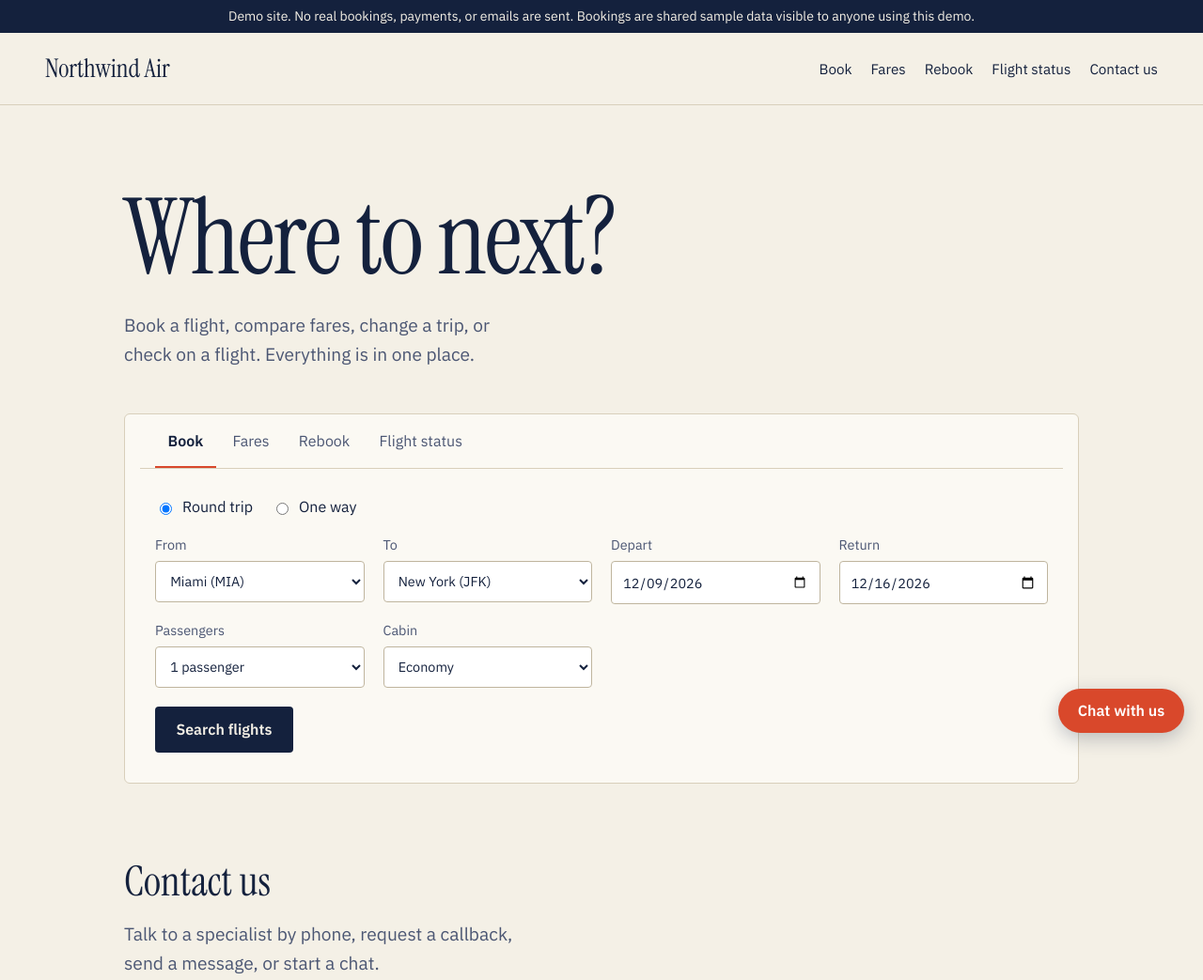
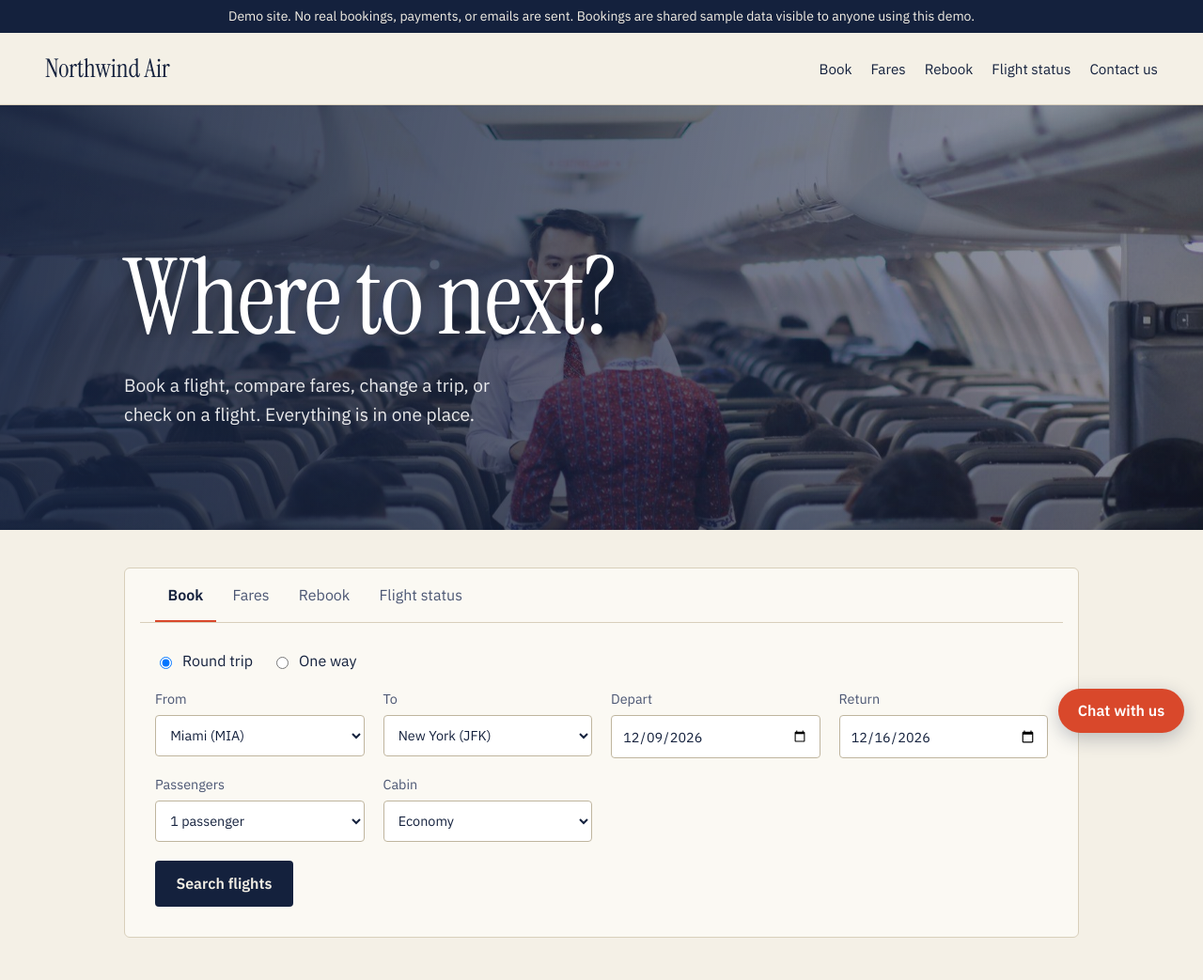
Before and after one commit to massimodifiore/northwind-air-demo, a plain HTML site: page index.html in a window 1280 px wide. Shown: the top 1043 px of the page at 94% size. Drawn offline with Linux system fonts and the light colour scheme.

Commit message:
Home page hero: full-bleed photo crossfade (airplane, cabin, check-in desk)
Co-authored-by: Cursor <cursoragent@cursor.com>

```diff
--- a/index.html
+++ b/index.html
@@ -27,7 +27,12 @@
   </header>
 
   <main id="main">
-    <section class="hero" id="top">
+    <section class="hero hero--photo" id="top">
+      <div class="hero-slides" aria-hidden="true">
+        <span class="slide-airplane"></span>
+        <span class="slide-cabin"></span>
+        <span class="slide-desk"></span>
+      </div>
       <h1>Where to next?</h1>
       <p class="lede">Book a flight, compare fares, change a trip, or check on a flight. Everything is in one place.</p>
     </section>
--- a/styles.css
+++ b/styles.css
@@ -79,6 +79,48 @@ main {
 /* Hero */
 .hero { padding: clamp(2.5rem, 7vw, 5rem) 0 2.25rem; }
 .lede { font-size: 1.2rem; color: var(--ink-2); max-width: 36ch; margin-top: 1rem; }
+
+/* Full-bleed photo hero (home page); text stays aligned with the main column */
+body { overflow-x: clip; }
+.hero--photo {
+  position: relative;
+  isolation: isolate;
+  margin: 0 calc(50% - 50vw) 2.5rem;
+  padding: clamp(4.5rem, 13vw, 9rem) calc(max(0px, 50vw - 540px) + clamp(1rem, 4vw, 2rem)) clamp(3.5rem, 9vw, 6rem);
+  color: #fff;
+  background: var(--ink);
+}
+.hero--photo::before {
+  content: "";
+  position: absolute; inset: 0; z-index: -1;
+  background: linear-gradient(100deg, rgba(20, 33, 61, 0.88) 0%, rgba(20, 33, 61, 0.6) 45%, rgba(20, 33, 61, 0.25) 100%);
+}
+.hero--photo h1 { text-shadow: 0 2px 18px rgba(0, 0, 0, 0.35); }
+.hero--photo .lede { color: rgba(255, 255, 255, 0.9); }
+
+.hero-slides { position: absolute; inset: 0; z-index: -2; overflow: hidden; }
+.hero-slides span {
+  position: absolute; inset: 0;
+  background: center / cover no-repeat;
+  opacity: 0;
+  animation: hero-fade 18s infinite;
+}
+.hero-slides .slide-airplane { background-image: url("images/hero-airplane.jpg"); background-size: max(150%, 1100px) auto; background-position: 0% 55%; filter: brightness(1.3) saturate(1.1); animation-delay: -1.5s; }
+.hero-slides .slide-cabin { background-image: url("images/hero-cabin.jpg"); background-position: 50% 45%; animation-delay: 4.5s; }
+.hero-slides .slide-desk { background-image: url("images/hero-desk.jpg"); background-position: 55% 60%; animation-delay: 10.5s; }
+
+@keyframes hero-fade {
+  0% { opacity: 0; transform: scale(1.04); }
+  6% { opacity: 1; }
+  33% { opacity: 1; }
+  40% { opacity: 0; transform: scale(1); }
+  100% { opacity: 0; }
+}
+
+@media (prefers-reduced-motion: reduce) {
+  .hero-slides span { animation: none; }
+  .hero-slides .slide-airplane { opacity: 1; }
+}
 
 /* Tools card */
 .tools {
```
Also changed, not shown: images/hero-airplane.jpg (added), images/hero-cabin.jpg (added), images/hero-desk.jpg (added), 1 other file.
